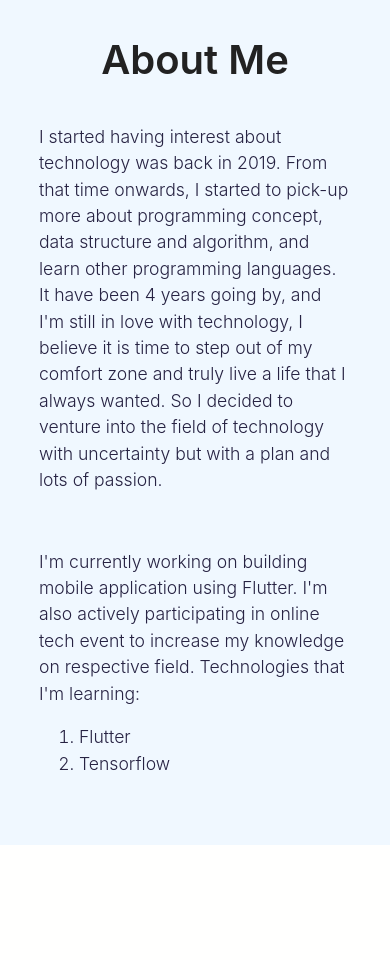
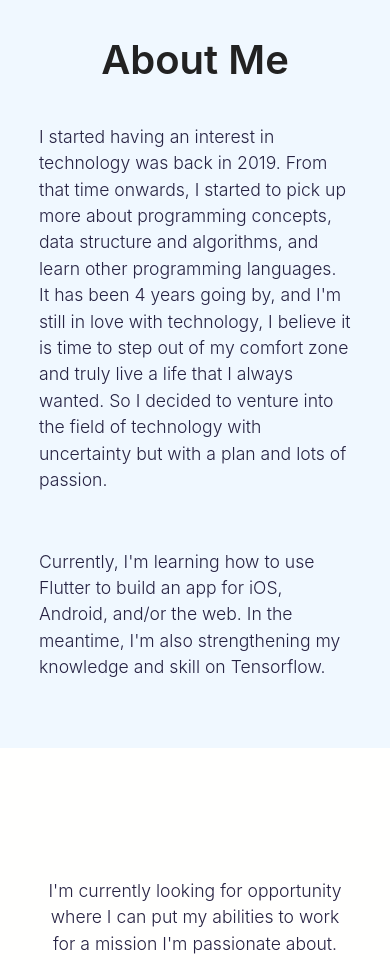
Before and after one commit to zhenyang0405/my-portfolio-website, a Next.js app: page /mainpage in a window 390 px wide. Shown: the part 4500-5460 px from the top of the page. Built offline with nearby package versions, Linux system fonts and the light colour scheme.

Commit message:
Test Mobile Layout V4

```diff
--- a/pages/mainpage.js
+++ b/pages/mainpage.js
@@ -351,13 +351,13 @@ const Mainpage = () => {
         {/* About me */}
         <div className={styles.about_me__container} id='about me'>
             <p className={styles.about_me__title} data-aos='fade-up'>About Me</p>
-            <p className={styles.about_me__description} data-aos='fade-up' >I started having interest about technology was back in 2019. From that time onwards, I started to pick-up more about programming concept, data structure and algorithm, and learn other programming languages. It have been 4 years going by, and I&apos;m still in love with technology, I believe it is time to step out of my comfort zone and truly live a life that I always wanted. So I decided to venture into the field of technology with uncertainty but with a plan and lots of passion.</p>
+            <p className={styles.about_me__description} data-aos='fade-up' >I started having an interest in technology was back in 2019. From that time onwards, I started to pick up more about programming concepts, data structure and algorithms, and learn other programming languages. It has been 4 years going by, and I&apos;m still in love with technology, I believe it is time to step out of my comfort zone and truly live a life that I always wanted. So I decided to venture into the field of technology with uncertainty but with a plan and lots of passion.</p>
             <br/>
-            <p className={styles.about_me__description} data-aos='fade-up' >I&apos;m currently working on building mobile application using Flutter. I&apos;m also actively participating in online tech event to increase my knowledge on respective field. Technologies that I&apos;m learning:</p>
-            <ol className={styles.about_me__description} data-aos='fade-up' >
+            <p className={styles.about_me__description} data-aos='fade-up' >Currently, I&apos;m learning how to use Flutter to build an app for iOS, Android, and/or the web. In the meantime, I&apos;m also strengthening my knowledge and skill on Tensorflow. </p>
+            {/* <ol className={styles.about_me__description} data-aos='fade-up' >
             <li>Flutter</li>
             <li>Tensorflow</li>
-            </ol>
+            </ol> */}
         </div>
 
 
--- a/styles/Home.module.css
+++ b/styles/Home.module.css
@@ -168,9 +168,10 @@
   font-size: 4rem;
   color: var(--color-primary);
   line-height: 0.2;
-  font-family: Bitter, loretta, Cambria, Cochin, Georgia, Times, 'Times New Roman', serif;
-  font-style: normal;
-  font-weight: 300;
+  font-family: Bitter, serif;
+  /* font-family: Bitter, loretta, Cambria, Cochin, Georgia, Times, 'Times New Roman', serif; */
+  /* font-style: normal;
+  font-weight: 300; */
 }
 
 .short_intro_container_one {
```
